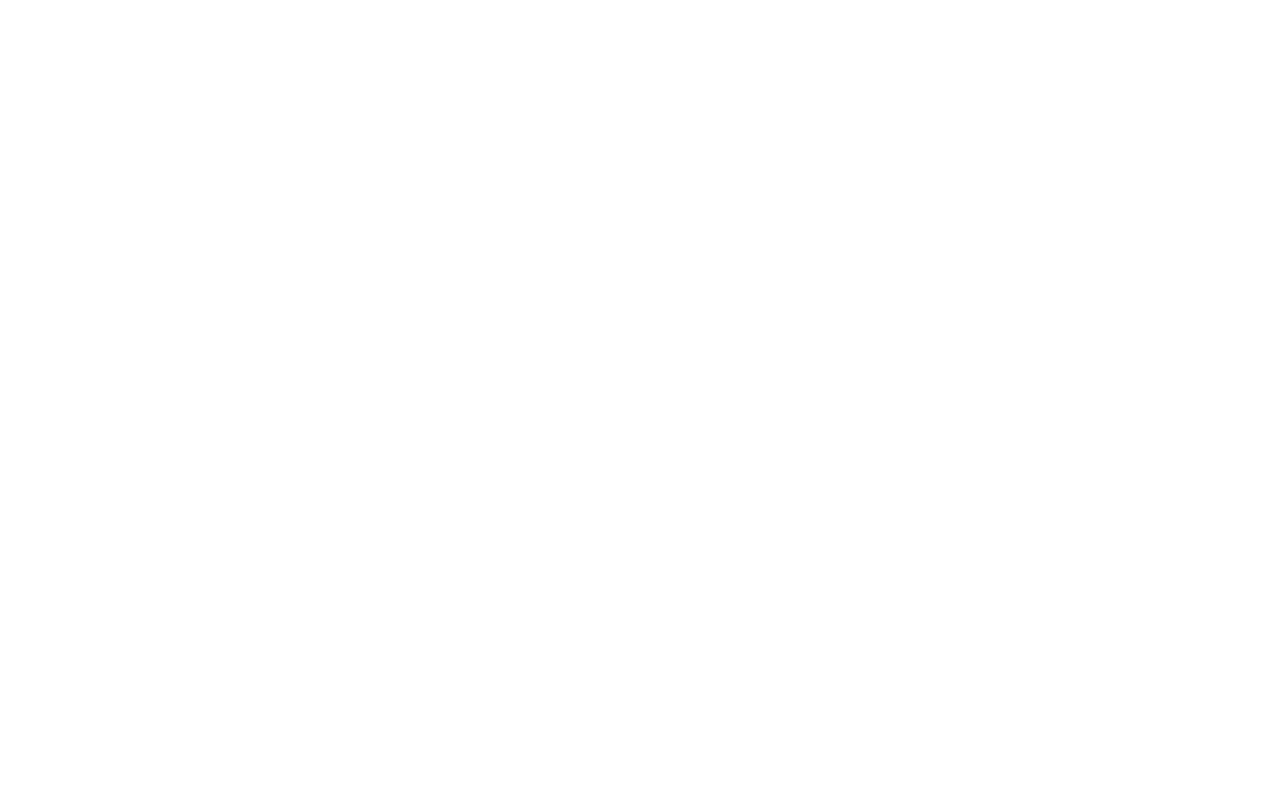
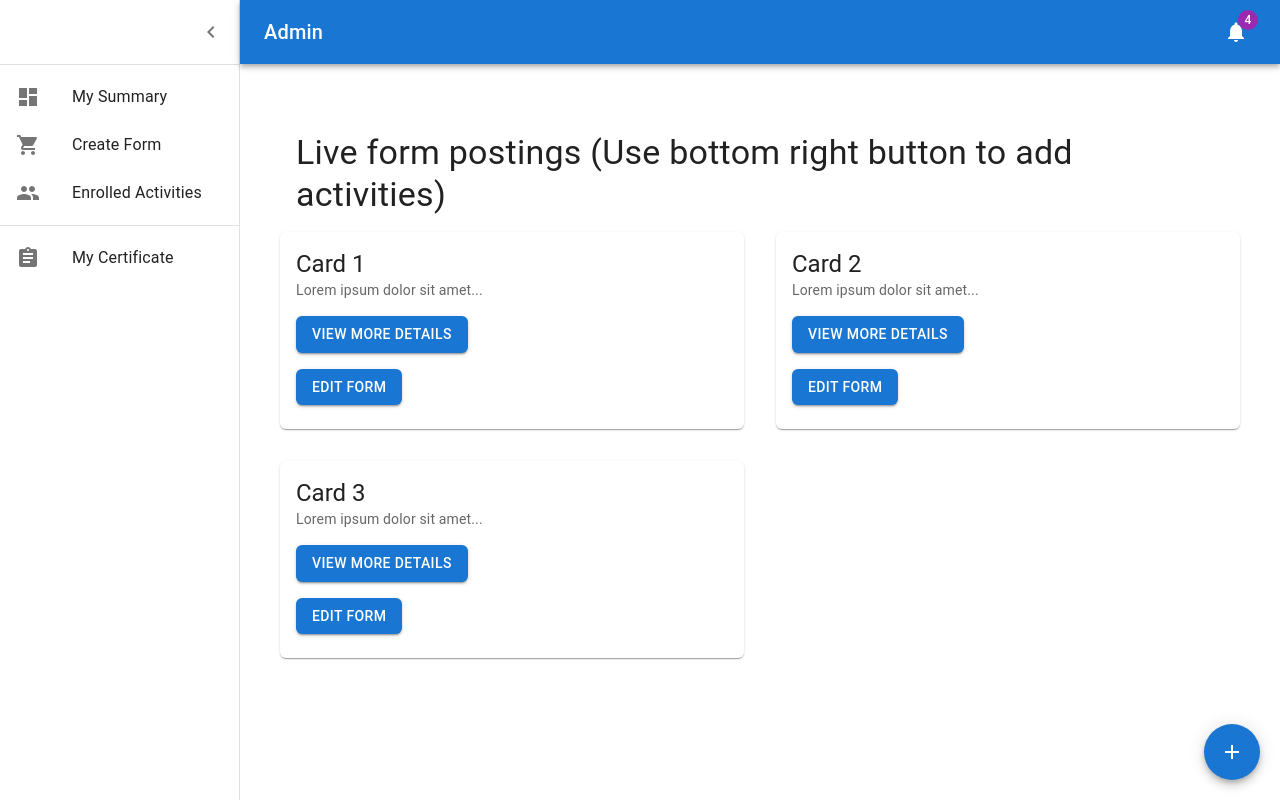
Before and after one commit to rexpongfred/HACK4GOOD, a React (Create React App) app: page /createForm in a window 1280 px wide. Built offline with nearby package versions, Linux system fonts and the light colour scheme.

Commit message:
Add CreateForm page for admin

```diff
--- a/src/App.js
+++ b/src/App.js
@@ -8,6 +8,7 @@ import EnrolledActivities from "./Pages/Enrolled Activities";
 import Opportunities from "./Pages/Opportunities";
 import DashboardLayout from "./Layouts/DashboardLayout";
 import MyCertificate from "./Pages/MyCertificate";
+import CreateForm from "./Pages/CreateForm";
 
 function App() {
     return (
@@ -29,6 +30,7 @@ function App() {
                 ></Route>
                 <Route path="/Opportunities" element={<Opportunities />} />
                 <Route path="MyCertificate" element={<MyCertificate />} />
+                <Route path="createForm" element={<CreateForm />} />
             </Route>
         </Routes>
     );
--- /dev/null
+++ b/src/Pages/CreateForm.jsx
@@ -0,0 +1,156 @@
+import { Box, Button, Card, Container, Typography, Grid, CardContent, TextField } from '@mui/material'
+import { useState, React } from 'react';
+import Fab from '@mui/material/Fab';
+import AddIcon from '@mui/icons-material/Add';
+import Dialog from '@mui/material/Dialog';
+import DialogActions from '@mui/material/DialogActions';
+import DialogContent from '@mui/material/DialogContent';
+import DialogContentText from '@mui/material/DialogContentText';
+import DialogTitle from '@mui/material/DialogTitle';
+
+const cardData = [
+    {
+        title: "Card 1",
+        description: "Lorem ipsum dolor sit amet...",
+    },
+    {
+        title: "Card 2",
+        description: "Lorem ipsum dolor sit amet...",
+    },
+    {
+        title: "Card 3",
+        description: "Lorem ipsum dolor sit amet...",
+    }
+];
+
+function CreateForm() {
+    const [open, setOpen] = useState(false);
+    const [activityData, setActivityData] = useState({
+        name: '',
+        dateTime: '',
+        description: '',
+        location: ''
+    });
+
+    const handleOpen = () => {
+        setOpen(true);
+    };
+
+    const handleClose = () => {
+        setOpen(false);
+    };
+
+    const handleChange = (event) => {
+        const { name, value } = event.target;
+        setActivityData({ ...activityData, [name]: value });
+    };
+
+    const handleSubmit = () => {
+        // Handle form submission here
+        console.log('Activity data:', activityData);
+        handleClose();
+    };
+
+    return (
+        <Container maxWidth="m" >
+            <Typography variant="h4" margin={2}  >
+                Live form postings (Use bottom right button to add activities)
+            </Typography>
+            <Grid container spacing={4}>
+                {cardData.map((data, index) => (
+                    <Grid item xs={6} key={index}>
+                        <Card>
+                            <CardContent>
+                                <Typography variant="h5" component="h2">
+                                    {data.title}
+                                </Typography>
+                                <Typography variant="body2" color="textSecondary">
+                                    {data.description}
+                                </Typography>
+                                <Box mt={2}>
+                                    <Button variant="contained" color="primary"  >
+                                        View more details
+                                    </Button>
+                                </Box>
+                                <Box mt={2}>
+                                    <Button variant="contained" color="primary">
+                                        Edit form
+                                    </Button>
+                                </Box>
+                            </CardContent>
+                        </Card>
+                    </Grid>
+                ))}
+                <Grid item xs={4}>
+                </Grid>
+            </Grid>
+
+
+            <div>
+                <Fab color="primary" aria-label="add" onClick={handleOpen} style={{ position: 'fixed', bottom: '20px', right: '20px' }}>
+                    <AddIcon />
+                </Fab>
+                <Dialog open={open} onClose={handleClose}>
+                    <DialogTitle>Add new activity</DialogTitle>
+                    <DialogContent>
+                        <DialogContentText>
+                            Please fill out the form to add a new activity.
+                        </DialogContentText>
+                        <TextField
+                            autoFocus
+                            margin="dense"
+                            id="name"
+                            name="name"
+                            label="Name of activity"
+                            type="text"
+                            fullWidth
+                            value={activityData.name}
+                            onChange={handleChange}
+                        />
+                        <TextField
+                            margin="dense"
+                            id="dateTime"
+                            name="dateTime"
+                            // label="Time and date of activity"
+                            type="datetime-local"
+                            fullWidth
+                            value={activityData.dateTime}
+                            onChange={handleChange}
+                        />
+                        <TextField
+                            margin="dense"
+                            id="description"
+                            name="description"
+                            label="Description of activity"
+                            type="text"
+                            fullWidth
+                            value={activityData.description}
+                            onChange={handleChange}
+                        />
+                        <TextField
+                            margin="dense"
+                            id="location"
+                            name="location"
+                            label="Location of activity"
+                            type="text"
+                            fullWidth
+                            value={activityData.location}
+                            onChange={handleChange}
+                        />
+                    </DialogContent>
+                    <DialogActions>
+                        <Button onClick={handleClose} color="primary">
+                            Close
+                        </Button>
+                        <Button onClick={handleSubmit} color="primary">
+                            Submit
+                        </Button>
+                    </DialogActions>
+                </Dialog>
+            </div>
+        </Container>
+
+    )
+}
+
+export default CreateForm
```
